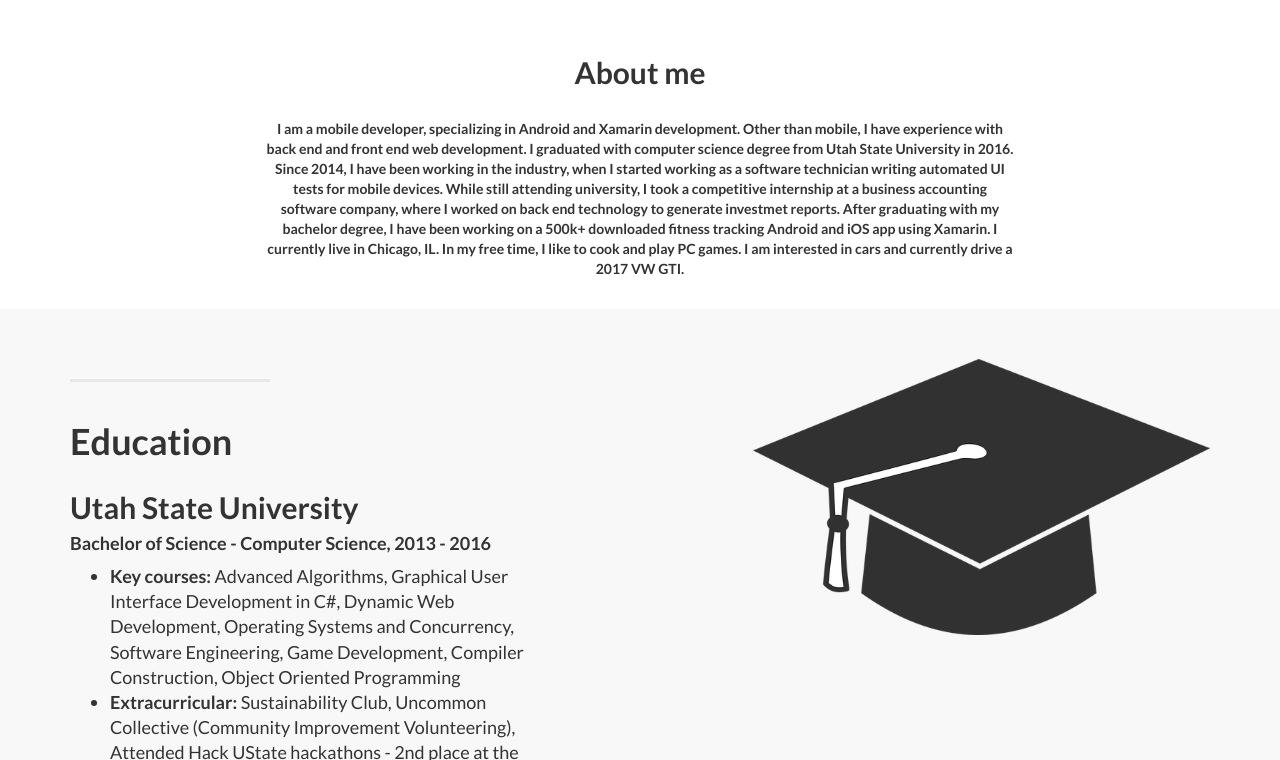
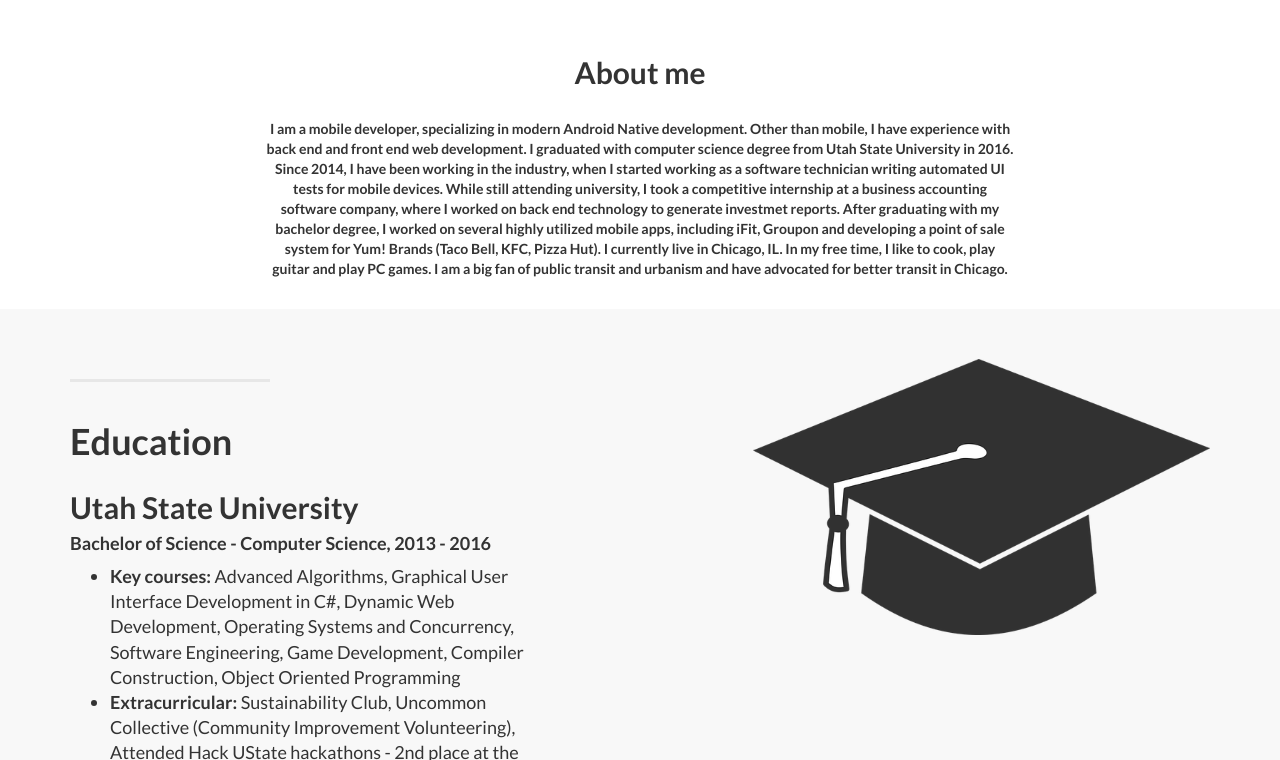
Before and after one commit to FabioCZ/Fabiocz.github.io, a Jekyll site: the page built from index.html, in a window 1280 px wide and 900 px high, scrolled down 688 px, cut to the strip 140-900 px from the top of the window. Built offline with Jekyll 4.4.1, drawn with Linux system fonts in a browser that asks for light colours.

Commit message:
Update about.html

```diff
--- a/_includes/about.html
+++ b/_includes/about.html
@@ -5,11 +5,11 @@
               <br/><br/>
               <h2>About me</h2>
               <br/>
-                <p>I am a mobile developer, specializing in Android and Xamarin development. Other than mobile, I have experience with back end and front end web development.
+                <p>I am a mobile developer, specializing in modern Android Native development. Other than mobile, I have experience with back end and front end web development.
                     I graduated with computer science degree from Utah State University in 2016. Since 2014, I have been working in the industry, when I started working as a software technician writing automated UI tests for mobile devices.
                     While still attending university, I took a competitive internship at a business accounting software company, where I worked on back end technology to generate investmet reports.
-                    After graduating with my bachelor degree, I have been working on a 500k+ downloaded fitness tracking Android and iOS app using Xamarin.
-                    I currently live in Chicago, IL. In my free time, I like to cook and play PC games. I am interested in cars and currently drive a 2017 VW GTI.</p>
+                    After graduating with my bachelor degree, I worked on several highly utilized mobile apps, including iFit, Groupon and developing a point of sale system for Yum! Brands (Taco Bell, KFC, Pizza Hut).
+                    I currently live in Chicago, IL. In my free time, I like to cook, play guitar and play PC games. I am a big fan of public transit and urbanism and have advocated for better transit in Chicago.</p>
                 <br/>
               </div>
         </div>
```
